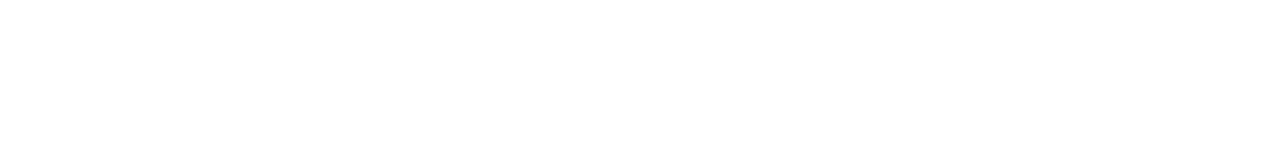
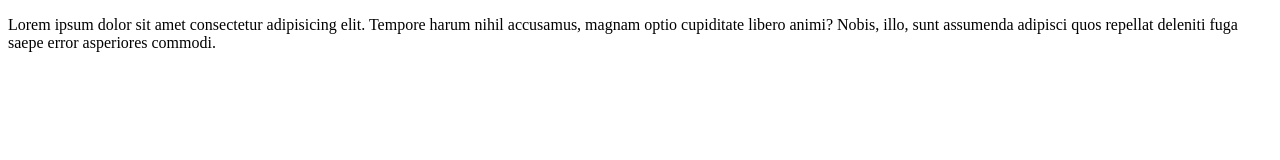
Before and after one commit to shadmansalimameo12/my-first-github-repo, a plain HTML site: page index.html in a window 1280 px wide. Drawn offline with Linux system fonts and the light colour scheme.

Commit message:
First Repo Added

```diff
--- a/index.html
+++ b/index.html
@@ -6,6 +6,8 @@
     <title>My First Ever Github Repo</title>
 </head>
 <body>
-
+    <p>Lorem ipsum dolor sit amet consectetur adipisicing elit. Tempore harum
+        nihil accusamus, magnam optio cupiditate libero animi? Nobis, illo, sunt
+         assumenda adipisci quos repellat deleniti fuga saepe error asperiores commodi.</p>
 </body>
 </html>
```
